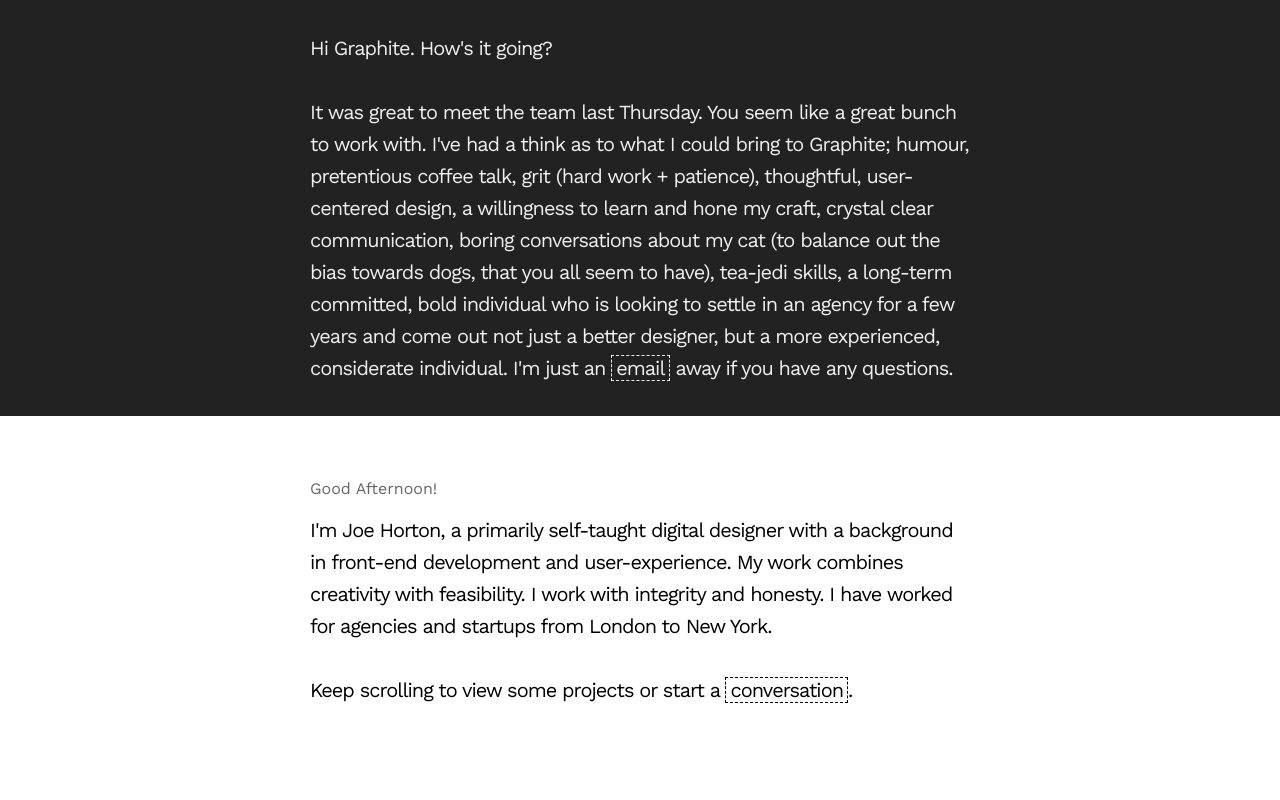
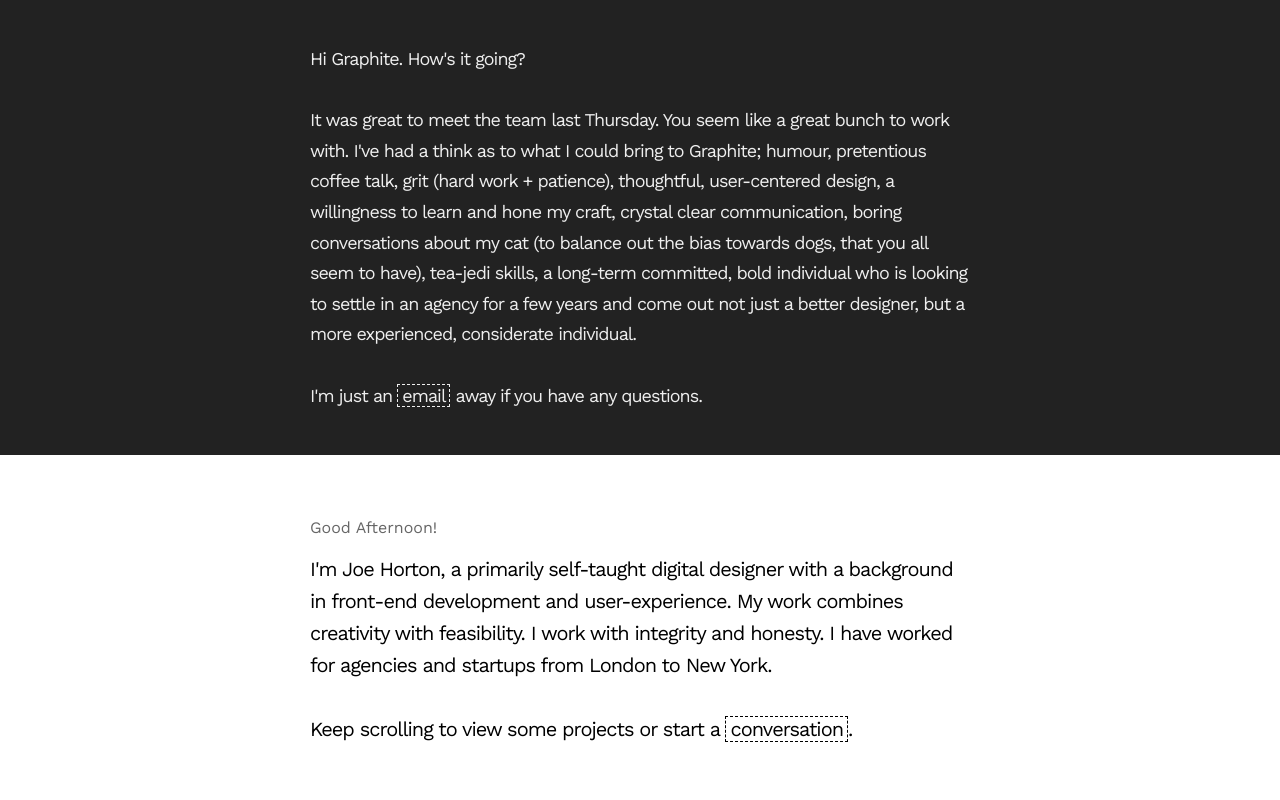
Before and after one commit to joeehorton/joeehorton.github.io, a plain HTML site: page index.html in a window 1280 px wide. Shown: the top 800 px of the page. Drawn offline with nearby package versions, Linux system fonts and the light colour scheme.

Commit message:
Graphite_css_update

```diff
--- a/global.css
+++ b/global.css
@@ -189,7 +189,13 @@ section.graphite {
   background-color: #222;
   color: #eee;
   margin-bottom: 60px;
-  padding: 32px;
+  padding: 44px;
+  font-size: 18px;
+}
+
+section.graphite h1 {
+  line-height: 1.7;
+  font-size: 18px;
 }
 
 section.graphite a.default {
--- a/index.html
+++ b/index.html
@@ -33,7 +33,7 @@
 
     <section class="graphite">
     <div class="copy">
-      <h1>Hi Graphite. How's it going? <br><br>It was great to meet the team last Thursday. You seem like a great bunch to work with. I've had a think as to what I could bring to Graphite; humour, pretentious coffee talk, grit (hard work + patience), thoughtful, user-centered design, a willingness to learn and hone my craft, crystal clear communication, boring conversations about my cat (to balance out the bias towards dogs, that you all seem to have), tea-jedi skills, a long-term committed, bold individual who is looking to settle in an agency for a few years and come out not just a better designer, but a more experienced, considerate individual. I'm just an <a class="default" href="mailto:joe2264@me.com?subject=Hey,%20we've%20made%20a%20decision">email</a> away if you have any questions.   </h1>
+      <h1>Hi Graphite. How's it going? <br><br>It was great to meet the team last Thursday. You seem like a great bunch to work with. I've had a think as to what I could bring to Graphite; humour, pretentious coffee talk, grit (hard work + patience), thoughtful, user-centered design, a willingness to learn and hone my craft, crystal clear communication, boring conversations about my cat (to balance out the bias towards dogs, that you all seem to have), tea-jedi skills, a long-term committed, bold individual who is looking to settle in an agency for a few years and come out not just a better designer, but a more experienced, considerate individual. <br><br>I'm just an <a class="default" href="mailto:joe2264@me.com?subject=Hey,%20we've%20made%20a%20decision">email</a> away if you have any questions.   </h1>
     </div>
     </section>
 
```
